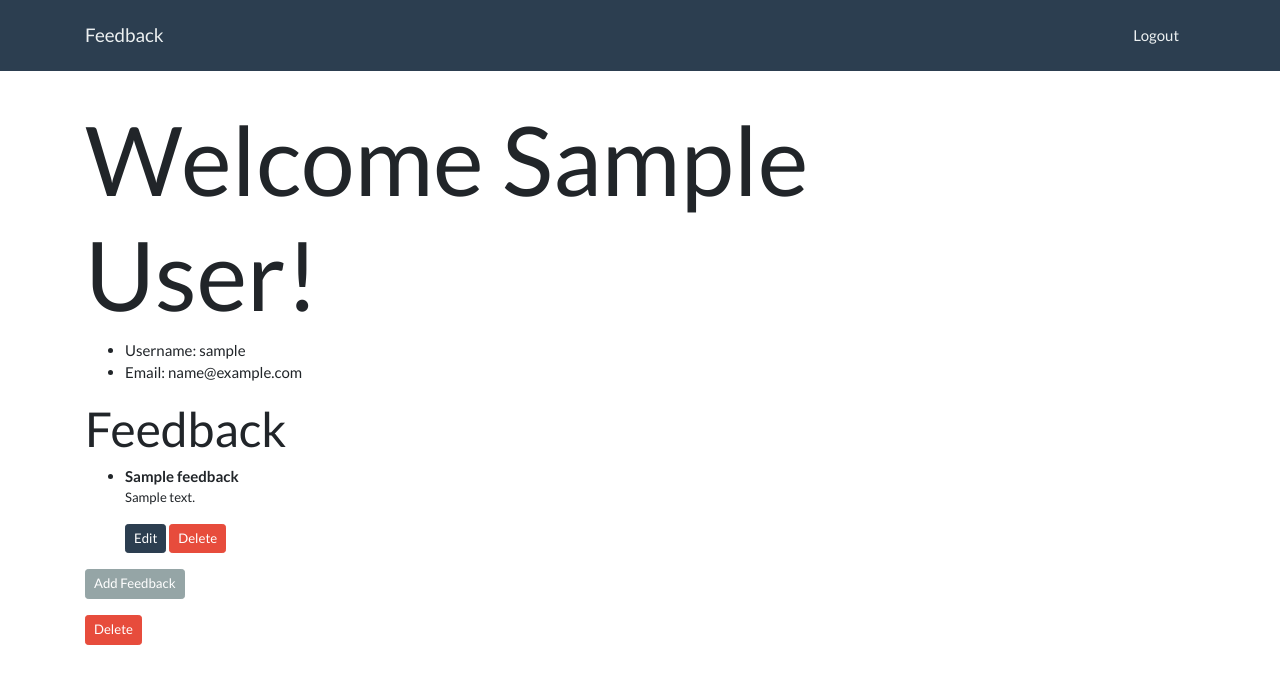
After one commit to hannahsylee/feedback, a Flask app: a page that uses templates/base.html in a window 1280 px wide. The commit adds this page. Shown: the top 684 px of the page. Run offline with Flask 2, Linux system fonts and the light colour scheme; the visitor is signed in with stand-in values (Sample User, id 1); tables that the repository leaves empty hold one stand-in row (values such as "Sample post"); some libraries are stand-ins or nearby versions.

Commit message:
Add till Part 8

```diff
--- a/app.py
+++ b/app.py
@@ -1,7 +1,8 @@
 from flask import Flask, render_template, redirect, session, flash
 from flask_debugtoolbar import DebugToolbarExtension
-from models import connect_db, db, User
-from forms import UserForm, LoginForm
+from models import connect_db, db, User, Feedback
+from forms import UserForm, LoginForm, FeedbackForm, DeleteForm
+from werkzeug.exceptions import Unauthorized
 from sqlalchemy.exc import IntegrityError
 
 app = Flask(__name__)
@@ -18,12 +19,17 @@ toolbar = DebugToolbarExtension(app)
 
 @app.route('/')
 def home_page():
+
     return redirect('/register')
 
 @app.route('/register', methods=['GET', 'POST'])
 def register():
     """Show a form that when submitted will register/create a user."""
+    if "username" in session:
+        return redirect(f"/users/{session['username']}")
+
     form = UserForm()
+
     if form.validate_on_submit():
         username = form.username.data
         password = form.password.data
@@ -41,13 +47,16 @@ def register():
             return render_template('register.html', form=form)
         session['username'] = new_user.username
         flash('Welcome! Successfully Created Your Account!', "success")
-        return redirect('/secret')
+        return redirect(f'/users/{new_user.username}')
 
     return render_template('register.html', form=form)
 
 @app.route('/login', methods=['GET', 'POST'])
 def login():
     """Show a form that when submitted will login a user."""
+    if "username" in session:
+        return redirect(f"/users/{session['username']}")
+
     form = LoginForm()
     if form.validate_on_submit():
         username = form.username.data
@@ -57,16 +66,91 @@ def login():
         if user:
             flash(f"Welcome Back, {user.username}!", "primary")
             session['username'] = user.username
-            return redirect('/secret')
+            return redirect(f'/users/{user.username}')
         else:
             form.username.errors = ['Invalid username/password.']
+            return render_template('login.html', form=form)
 
     return render_template('login.html', form=form)
 
-@app.route('/secret')
-def secret():
-    """Return the text “You made it!” (don’t worry, we’ll get rid of this soon)"""
-    return render_template('secret.html')
+@app.route('/users/<username>')
+def user(username):
+    """Display a template the shows information about that user"""
+    # if "username" not in session or username != session['username']:
+    #     raise Unauthorized()
+    if "username" not in session or username != session['username']:
+        raise Unauthorized()
+
+    user = User.query.get(username)
+    form = DeleteForm()
+
+    return render_template('users/user.html', user=user, form=form)
+
+@app.route('/users/<username>/delete', methods=['POST'])
+def delete_user(username):
+    """Remove the user from the database and make sure to also delete all of their feedback."""
+    if "username" not in session or username != session['username']:
+        raise Unauthorized()
+
+    user = User.query.get(username)
+    db.session.delete(user)
+    db.session.commit()
+    session.pop('username')
+
+    return redirect('/')
+
+@app.route('/users/<username>/feedback/add', methods=['GET','POST'])
+def add_feedback(username):
+    """Display a form to add feedback"""
+    if "username" not in session or username != session['username']:
+        raise Unauthorized()
+
+    form = FeedbackForm()
+
+    if form.validate_on_submit():
+        title = form.title.data
+        content = form.content.data
+
+        new_feedback = Feedback(title=title, content=content, username=username)
+        db.session.add(new_feedback)
+        db.session.commit()
+
+        return redirect(f'/users/{new_feedback.username}')
+    else:
+        return render_template('feedback/add.html', form=form)
+
+@app.route('/feedback/<int:id>/update', methods=['GET','POST'])
+def update_feedback(id):
+    """Display a form to edit feedback"""
+    feedback = Feedback.query.get(id)
+
+    form = FeedbackForm(obj=feedback)
+
+    if form.validate_on_submit():
+        feedback.title = form.title.data
+        feedback.content = form.content.data
+
+        db.session.commit()
+
+        return redirect(f'/users/{feedback.username}')
+    else:
+        return render_template('feedback/edit.html', form=form)
+
+@app.route('/feedback/<int:id>/delete', methods=['POST'])
+def delete_feedback(id):
+    """Delete a specific piece of feedback"""
+    feedback = Feedback.query.get(id)
+
+    if "username" not in session or feedback.username != session['username']:
+        raise Unauthorized()
+
+    form = DeleteForm()
+
+    if form.validate_on_submit():
+        db.session.delete(feedback)
+        db.session.commit()
+
+    return redirect(f'/users/{feedback.username}')
 
 @app.route('/logout')
 def logout():
--- a/forms.py
+++ b/forms.py
@@ -12,3 +12,10 @@ class UserForm(FlaskForm):
 class LoginForm(FlaskForm):
     username = StringField("Username", validators=[InputRequired(message="Username must be filled")])
     password = PasswordField("Password", validators=[InputRequired(message="Password must be filled")])
+
+class FeedbackForm(FlaskForm):
+    title = StringField("Title", validators=[InputRequired(message="Title required"), Length(max=100, message="Title is longer than 100 characters")])
+    content = StringField("Content", validators=[InputRequired(message="Content required")])
+
+class DeleteForm(FlaskForm):
+    """Delete form -- this form is intentionally blank."""
--- a/models.py
+++ b/models.py
@@ -23,6 +23,7 @@ class User(db.Model):
     first_name = db.Column(db.String(30), nullable=False)
     last_name = db.Column(db.String(30), nullable=False)
 
+    feedback = db.relationship('Feedback', backref="user", cascade="all, delete")
 
     @classmethod
     def register(cls, username, pwd, email, first_name, last_name):
@@ -50,7 +51,11 @@ class User(db.Model):
         else:
             return False
 
-    @classmethod
+    @property
+    def full_name(self):
+        """Return full name of user."""
+        return f"{self.first_name} {self.last_name}"
+
     def to_dict(self):
         """Serialize user to a dict of user info."""
 
@@ -62,3 +67,13 @@ class User(db.Model):
             "first_name": self.first_name,
             "last_name": self.last_name
         }
+
+class Feedback(db.Model):
+    """Create a Feedback model for SQLAlchemy."""
+
+    __tablename__ = 'feedback'
+
+    id = db.Column(db.Integer, primary_key=True, autoincrement=True)
+    title = db.Column(db.String(100), nullable=False)
+    content = db.Column(db.Text, nullable=False)
+    username = db.Column(db.String(20), db.ForeignKey('users.username'))
--- a/templates/base.html
+++ b/templates/base.html
@@ -12,7 +12,7 @@
     <div class="container">
       <a href="/" class="navbar-brand text-light">Feedback</a>
       <ul class="nav navbar-nav flex-row float-right">
-        {% if session['user_id'] %}
+        {% if session['username'] %}
         <li class="nav-item">
           <a class="nav-link pr-3 text-light" href="/logout">Logout</a>
         </li>
--- /dev/null
+++ b/templates/users/user.html
@@ -0,0 +1,54 @@
+{% extends 'base.html'  %}
+
+{% block content %}
+
+<div class="row">
+    <div class="col-sm-8">
+
+        <h1 class="display-1">Welcome {{ user.full_name }}!</h1>
+
+        <ul>
+            <li>Username: {{ user.username }}</li>
+            <li>Email: {{ user.email }}</li>
+        </ul>
+
+        <h1>Feedback</h1>
+        <ul>
+            {% for feedback in user.feedback %}
+            <li>
+                <b>{{ feedback.title }}</b>
+                <p><small>
+                    {{ feedback.content }}
+                </small></p>
+                <form class="form">
+                    {{form.hidden_tag()}}
+                    <button class="btn btn-primary btn-sm button"
+                            formaction="/feedback/{{ feedback.id }}/update"
+                            formmethod="GET">Edit
+                    </button>
+                    <button class="btn btn-danger btn-sm button"
+                            formaction="/feedback/{{ feedback.id }}/delete"
+                            formmethod="POST">Delete
+                    </button>
+                </form>
+            </li>
+            {% endfor %}
+        </ul>
+
+        <p><a class="btn btn-sm btn-secondary button" href="/users/{{ user.username }}/feedback/add">Add Feedback</a></p>
+
+        <form class="form">
+            <button class="btn btn-danger btn-sm button"
+                    formaction="/users/{{ user.username }}/delete"
+                    formmethod="POST">Delete
+            </button>
+        </form>
+
+    </div>
+</div>
+
+
+
+
+
+{% endblock %}
```
Also changed, not shown: templates/feedback/add.html (added, +26 -0 lines), templates/feedback/edit.html (added, +26 -0 lines).
